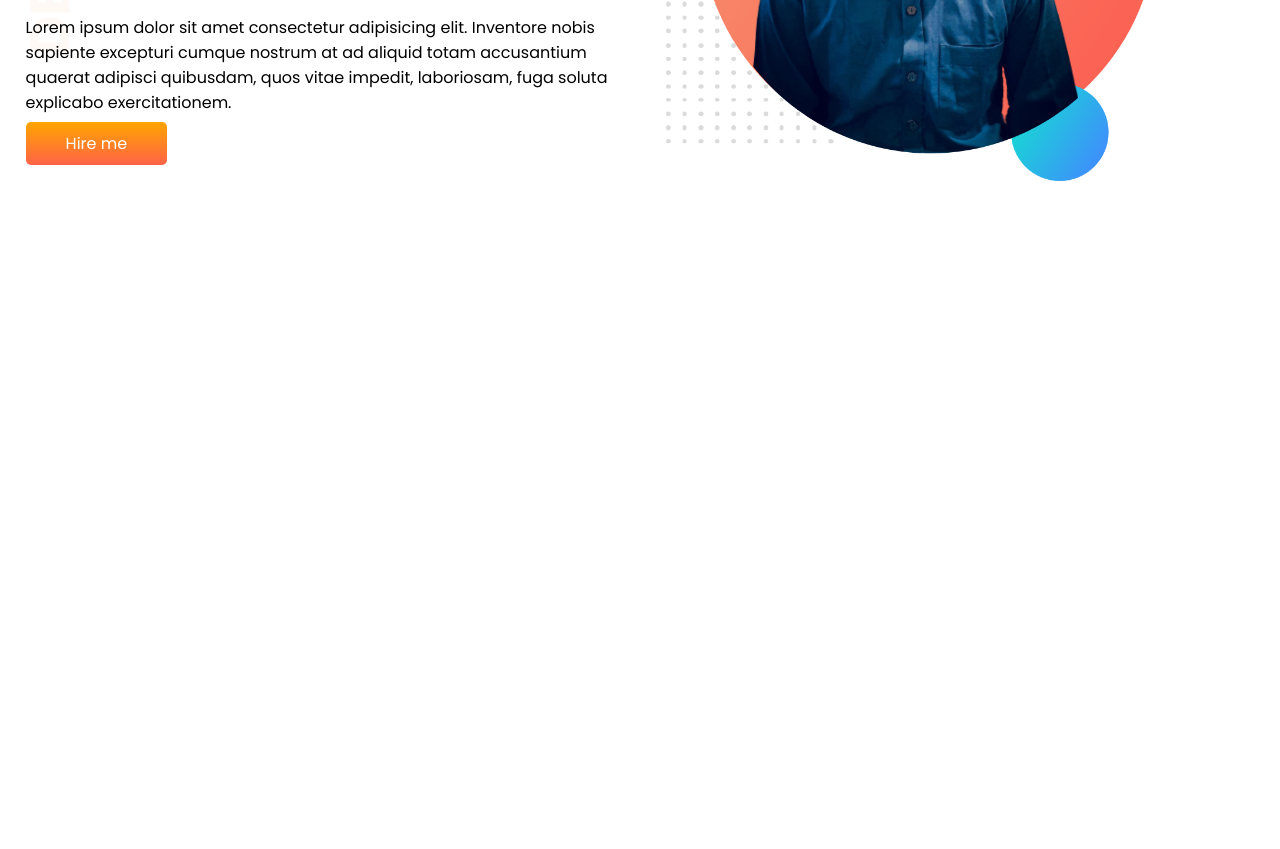
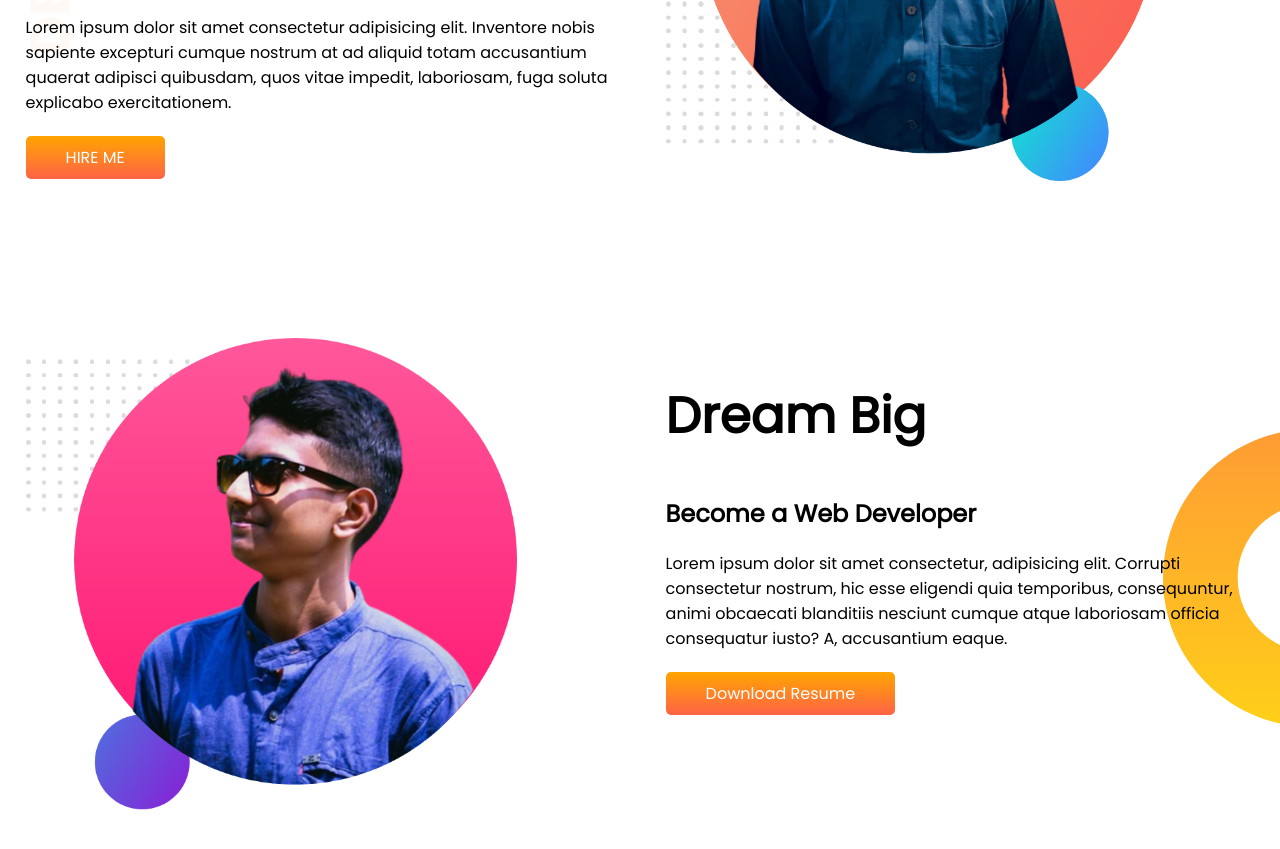
Before and after one commit to salehshakib/developer-portfolio, a plain HTML site: page index.html in a window 1280 px wide. Shown: the part 307-1156 px from the top of the page. Before the commit the page ends 800 px from the top, so only its background shows below. Drawn offline with Linux system fonts and the light colour scheme.

Commit message:
2nd half done

```diff
--- a/css/style.css
+++ b/css/style.css
@@ -6,12 +6,17 @@ body{
 h1{
     font-size: 50px;
 }
+
 .orange-color{
     color: orange;
 }
 
 section{
     display: flex;
+    margin-bottom: 150px;
+}
+p{
+    margin-bottom: 30px;
 }
 
 .half-width{
@@ -30,6 +35,7 @@ section{
     font-weight: 700px;
     padding: 10px 40px;
     border-radius: 5px;
+
 }
 
 .top-banner{
@@ -37,3 +43,9 @@ section{
     background-repeat: no-repeat;
 
 }
+
+.dream-big{
+    background-image: url(/images/dream-bg.png);
+    background-repeat: no-repeat;
+    background-position: right;
+}
--- a/index.html
+++ b/index.html
@@ -25,12 +25,24 @@
           accusantium quaerat adipisci quibusdam, quos vitae impedit,
           laboriosam, fuga soluta explicabo exercitationem.
         </p>
-        <a target="_blank" href="https://www.linkedin.com/in/saleh-shakib-466198244/" class="hire-me-btn">Hire me</a>
+        <a target="_blank" href="https://www.linkedin.com/in/saleh-shakib-466198244/" class="hire-me-btn">HIRE ME</a>
       </div>
 
       <div class="half-width">
         <img src="images/saleh-bg.png" alt="" />
       </div>
     </section>
+
+    <section class="dream-big">
+        <div class="half-width">
+            <img src="images/saleh-bg2.png" alt="">
+        </div>
+        <div class="half-width">
+            <h1>Dream Big</h1>
+            <h2>Become a Web Developer</h2>
+            <p>Lorem ipsum dolor sit amet consectetur, adipisicing elit. Corrupti consectetur nostrum, hic esse eligendi quia temporibus, consequuntur, animi obcaecati blanditiis nesciunt cumque atque laboriosam officia consequatur iusto? A, accusantium eaque.</p>
+            <a target="_blank" href="" class="hire-me-btn">Download Resume</a>
+        </div>
+    </section>
   </body>
 </html>
```
